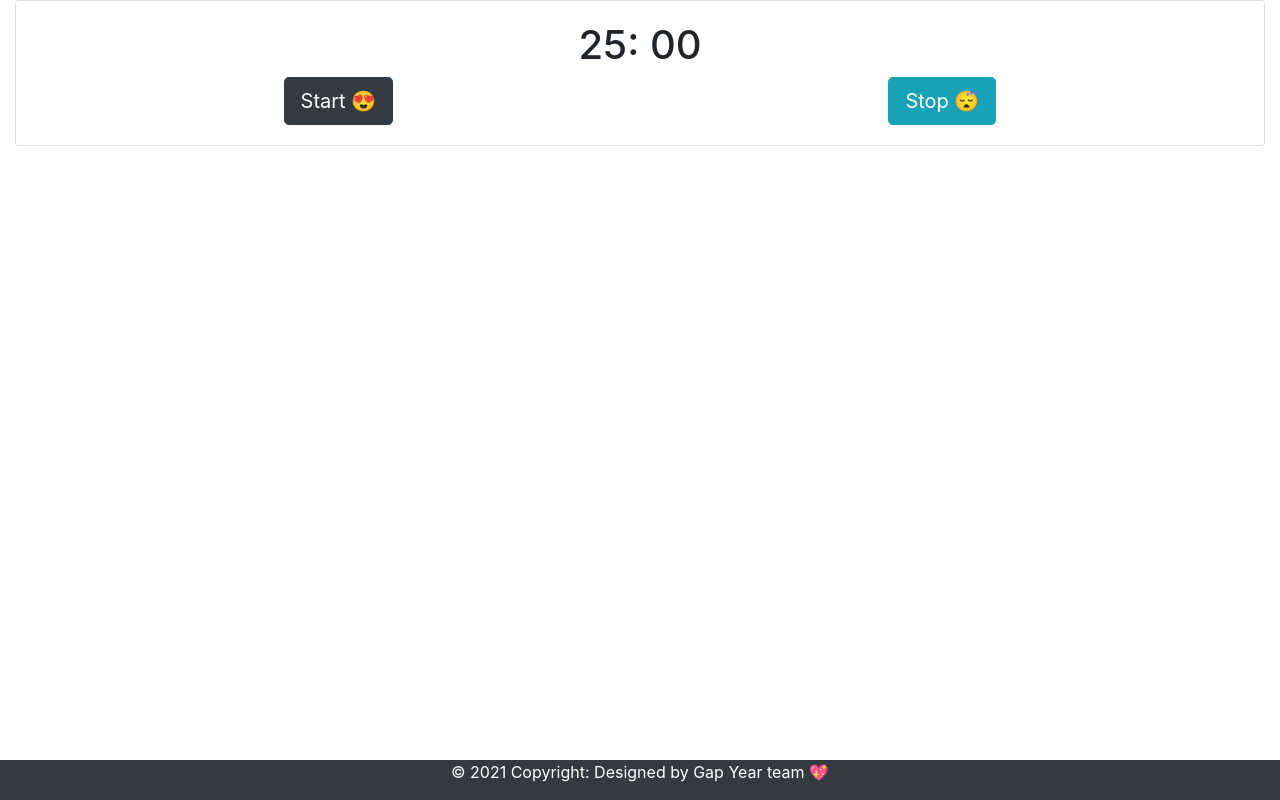
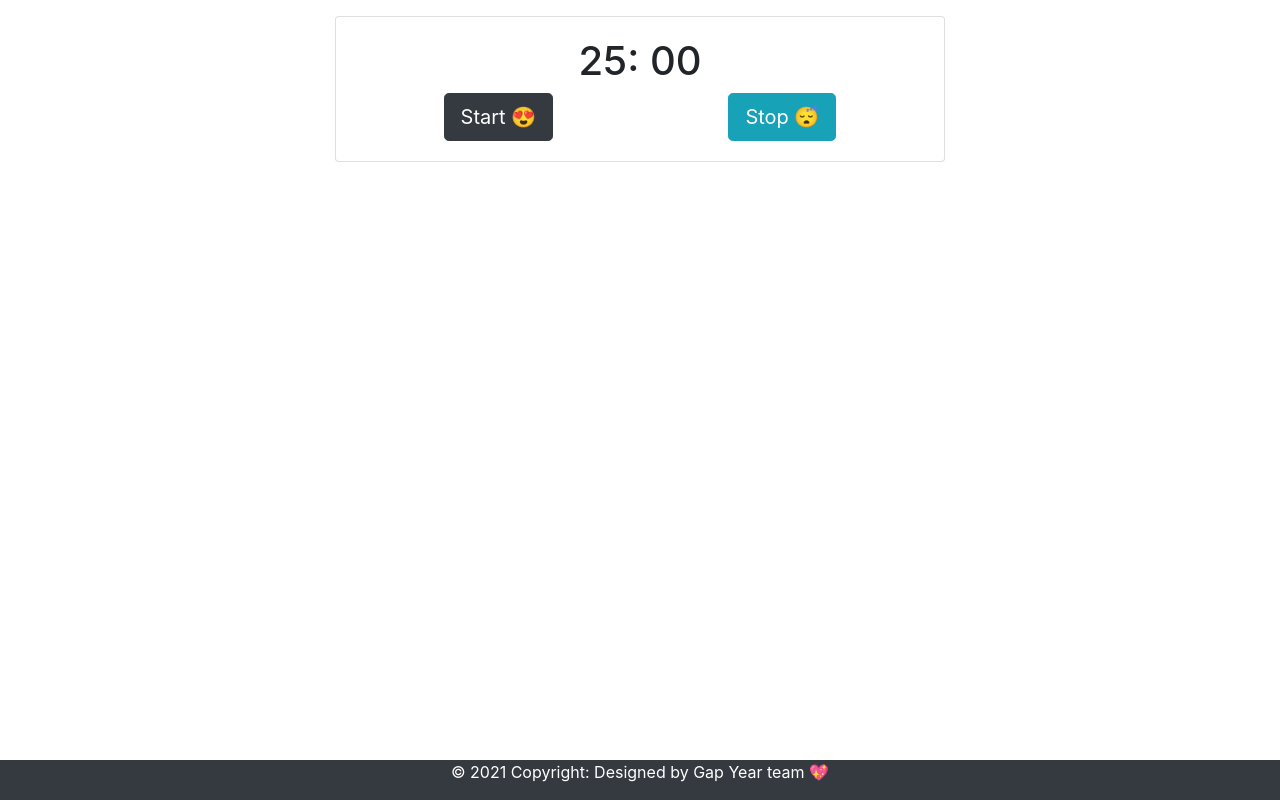
Before and after one commit to the-sol/pomodoro, a React (Create React App) app: page / in a window 1280 px wide. Built offline with nearby package versions, Linux system fonts and the light colour scheme.

Commit message:
Fix: make responsive grid.
to make TimerArea appear in the center of a screen.

```diff
--- a/src/App.jsx
+++ b/src/App.jsx
@@ -9,8 +9,8 @@ import Footer from './component/Footer';
 const App = () => (
   <div className="d-flex flex-column min-vh-100">
     <Container fluid>
-      <Row className="text-center">
-        <Col><TimerArea /></Col>
+      <Row className="mt-3">
+        <Col md={{ span: 6, offset: 3 }}><TimerArea /></Col>
       </Row>
     </Container>
     <Footer />
```
